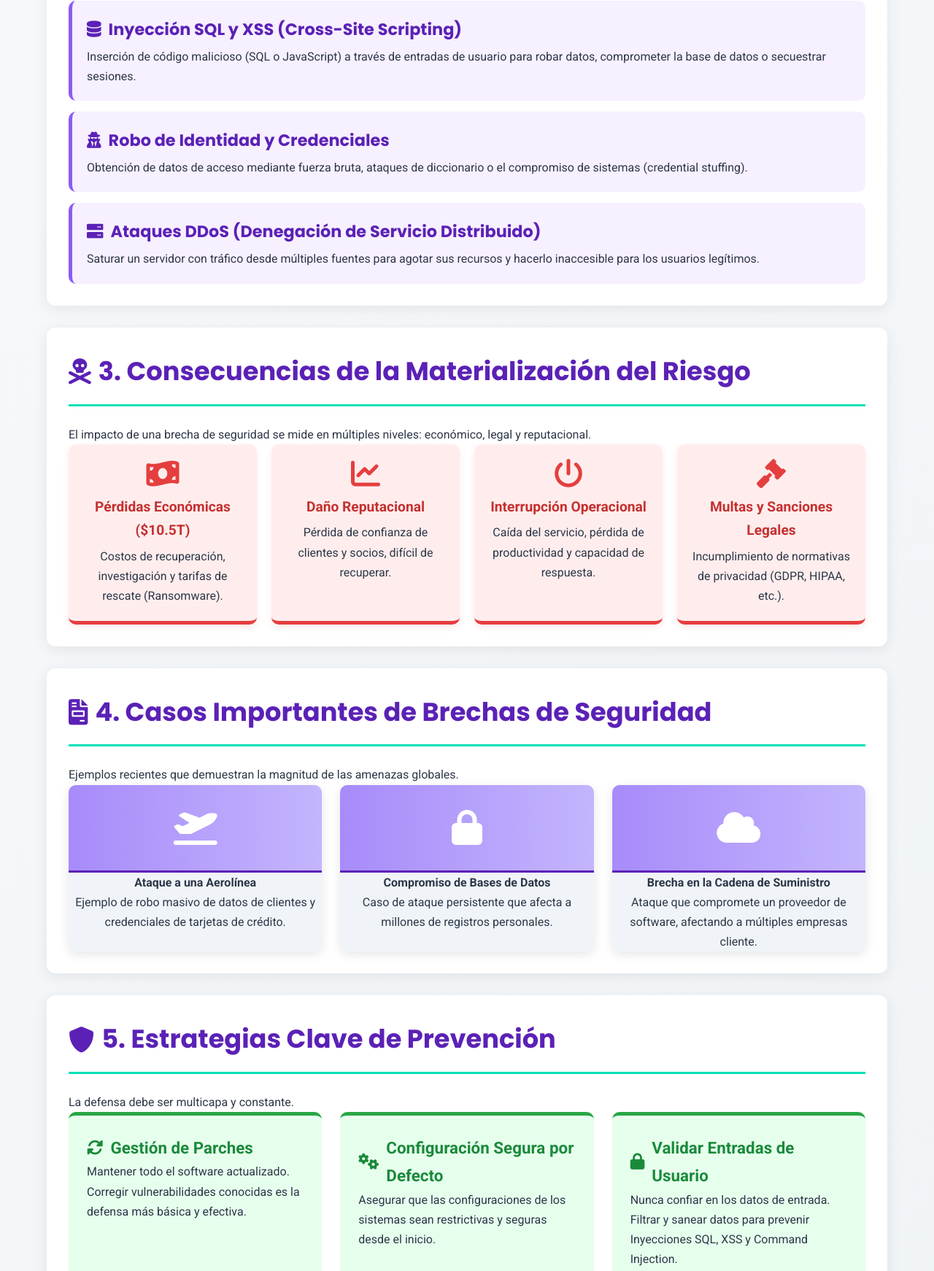
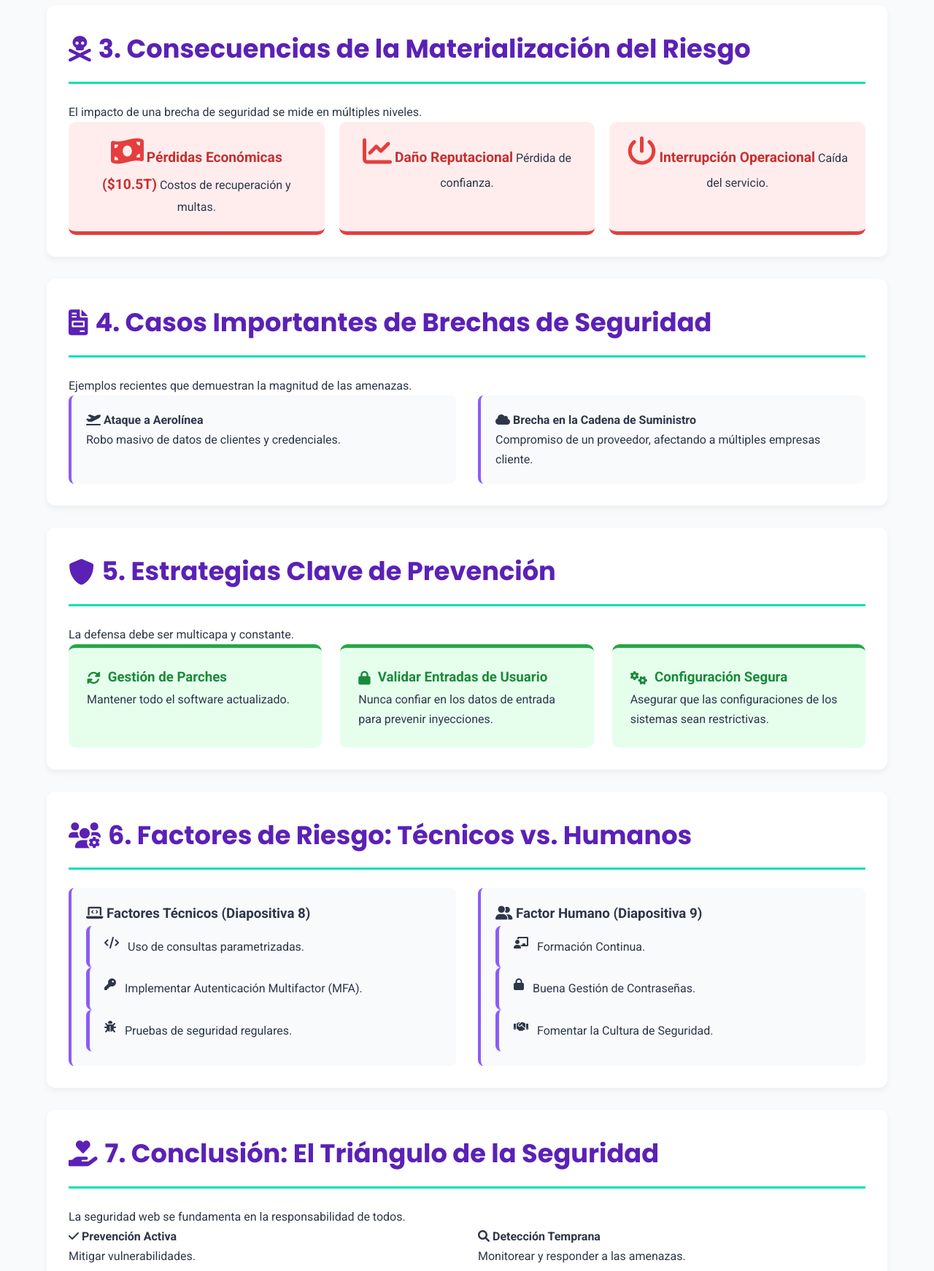
Before and after one commit to JollyClass/Proyecto_Vercel, a plain HTML site: page index.html in a window 1280 px wide. Shown: the part 994-2736 px from the top of the page at 73% size. Drawn offline with Linux system fonts and the light colour scheme.

Commit message:
Update index.html

```diff
--- a/index.html
+++ b/index.html
@@ -10,19 +10,19 @@
     <link rel="stylesheet" href="https://cdnjs.cloudflare.com/ajax/libs/font-awesome/6.0.0-beta3/css/all.min.css">
 
     <style>
-        /* Variables CSS para colores */
+        /* Variables CSS */
         :root {
-            --primary-color: #5b21b6; /* Morado vibrante */
-            --secondary-color: #8b5cf6; /* Morado más claro */
-            --accent-color: #00e0b7;   /* Verde azulado brillante */
-            --text-color: #2d3748;     /* Gris oscuro */
-            --light-bg: #f8fafc;       /* Fondo muy claro */
+            --primary-color: #5b21b6;
+            --secondary-color: #8b5cf6;
+            --accent-color: #00e0b7;
+            --text-color: #2d3748;
+            --light-bg: #f8fafc;
             --card-bg: #ffffff;
-            --shadow: 0 4px 20px rgba(0, 0, 0, 0.08);
+            --shadow: 0 4px 10px rgba(0, 0, 0, 0.05);
             --transition-speed: 0.3s ease;
         }
 
-        /* RESET BÁSICO Y TIPOGRAFÍA */
+        /* RESET BÁSICO */
         * {
             margin: 0;
             padding: 0;
@@ -33,10 +33,8 @@
             font-family: 'Roboto', sans-serif;
             line-height: 1.7;
             color: var(--text-color);
-            background: linear-gradient(135deg, var(--light-bg) 0%, #eef2f5 100%);
+            background: var(--light-bg); /* Fondo simple para asegurar visibilidad */
             min-height: 100vh;
-            display: flex;
-            flex-direction: column;
         }
 
         .container {
@@ -46,40 +44,38 @@
             padding: 20px 0;
         }
 
-        /* ENCABEZADO (HEADER) */
+        /* ENCABEZADO */
         header {
             background-color: var(--primary-color);
             color: white;
             padding: 60px 0;
             text-align: center;
-            box-shadow: 0 0 30px rgba(91, 33, 182, 0.7);
-            position: relative;
-            overflow: hidden;
+            box-shadow: 0 4px 6px rgba(0, 0, 0, 0.1);
         }
 
         header h1 {
             font-family: 'Poppins', sans-serif;
             font-size: 3em;
             margin-bottom: 10px;
-            font-weight: 700;
-            text-shadow: 0 0 10px var(--accent-color);
         }
 
-        /* SECCIONES PRINCIPALES (CARDS) */
+        main {
+            padding-top: 30px;
+        }
+
+        /* SECCIONES (CARDS) */
         .card {
             background-color: var(--card-bg);
             padding: 30px;
             margin-bottom: 30px;
             border-radius: 12px;
             box-shadow: var(--shadow);
-            transition: transform var(--transition-speed), box-shadow var(--transition-speed);
-            opacity: 1; /* Aseguramos que se vea */
-            transform: translateY(0); /* Desactivamos la animación que podría causar problemas */
+            transition: transform var(--transition-speed);
         }
 
         .card:hover {
-            transform: translateY(-5px);
-            box-shadow: 0 8px 30px rgba(0, 0, 0, 0.15);
+            transform: translateY(-3px);
+            box-shadow: 0 6px 15px rgba(0, 0, 0, 0.1);
         }
 
         h2 {
@@ -94,22 +90,12 @@
             gap: 10px;
         }
 
-        /* Estilo de Contenido Específico */
+        /* Contenido y columnas */
         .content-columns { display: flex; gap: 30px; flex-wrap: wrap; }
         .column { flex: 1; min-width: 300px; padding: 20px; background-color: var(--light-bg); border-radius: 8px; border-left: 4px solid var(--secondary-color); }
-        .example { font-style: italic; color: #e30000; border-left: 4px solid #dc3545; padding-left: 10px; background-color: #ffebeb; border-radius: 4px; padding-top: 5px; padding-bottom: 5px; }
+        .example { font-style: italic; color: #e30000; border-left: 4px solid #dc3545; padding-left: 10px; background-color: #ffebeb; }
 
-        /* SECCIÓN AMENAZAS COMUNES (DIAPOSITIVA 4) */
-        .threat-list { display: flex; flex-direction: column; gap: 15px; }
-        .threat-item {
-            background-color: #f7f0ff;
-            padding: 20px;
-            border-radius: 10px;
-            border-left: 5px solid var(--secondary-color);
-        }
-        .threat-item h4 { font-family: 'Poppins', sans-serif; font-size: 1.4em; color: var(--primary-color); margin-bottom: 5px; display: flex; align-items: center; gap: 10px; }
-
-        /* SECCIÓN CONSECUENCIAS (DIAPOSITIVA 5) */
+        /* Estilo de Consecuencias (Diapositiva 5) */
         .consequences-grid {
             display: grid;
             grid-template-columns: repeat(auto-fit, minmax(200px, 1fr));
@@ -121,37 +107,13 @@
             padding: 20px;
             border-radius: 10px;
             border-bottom: 5px solid #e53e3e;
-            box-shadow: 0 4px 10px rgba(229, 62, 62, 0.1);
+            transition: transform var(--transition-speed);
         }
+        .consequence-box:hover { transform: scale(1.03); }
         .consequence-box i { font-size: 2.5em; color: #e53e3e; margin-bottom: 10px; }
-        .consequence-box strong { display: block; font-size: 1.2em; color: #c53030; margin-bottom: 5px; }
+        .consequence-box strong { font-size: 1.2em; color: #c53030; }
 
-        /* SECCIÓN CASOS DE ESTUDIO (DIAPOSITIVA 6) */
-        .case-studies-grid {
-            display: grid;
-            grid-template-columns: repeat(auto-fit, minmax(300px, 1fr));
-            gap: 25px;
-        }
-        .case-study-item {
-            background-color: #f0f4f8;
-            border-radius: 10px;
-            overflow: hidden;
-            box-shadow: 0 4px 15px rgba(0, 0, 0, 0.1);
-            text-align: center;
-        }
-        .case-study-item .image-placeholder {
-            width: 100%;
-            height: 120px;
-            background: linear-gradient(to right, #a78bfa, #c4b5fd);
-            display: flex;
-            justify-content: center;
-            align-items: center;
-            color: white;
-            font-size: 3em;
-            border-bottom: 3px solid var(--primary-color);
-        }
-
-        /* SECCIÓN PREVENCIÓN (DIAPOSITIVA 7) */
+        /* Estilo de Prevención (Diapositiva 7) */
         .prevention-grid {
             display: grid;
             grid-template-columns: repeat(auto-fit, minmax(300px, 1fr));
@@ -163,9 +125,9 @@
             border-radius: 10px;
             border-top: 5px solid #28a745;
         }
-        .prevention-item h3 { color: #1a8a3a; font-weight: 700; font-size: 1.4em; margin-top: 0; display: flex; align-items: center; gap: 10px; }
+        .prevention-item h3 { color: #1a8a3a; display: flex; align-items: center; gap: 10px; }
 
-        /* SECCIÓN FACTORES (DIAPOSITIVAS 8 Y 9) */
+        /* Estilo de Factores (Diapositivas 8 y 9) */
         .factor-section li {
             background-color: var(--light-bg);
             padding: 15px 20px;
@@ -176,31 +138,14 @@
             gap: 12px;
         }
 
-        /* SECCIÓN CONCLUSIÓN (DIAPOSITIVA 10) */
+        /* Estilo de Conclusión (Diapositiva 10) */
         .conclusion-grid {
             display: grid;
             grid-template-columns: repeat(2, 1fr);
             gap: 30px;
         }
-        .conclusion-principle {
-            background-color: #fff;
-            padding: 25px;
-            border-radius: 10px;
-            border: 1px solid #ddd;
-        }
-        .conclusion-principle h4 {
-            font-family: 'Poppins', sans-serif;
-            font-size: 1.5em;
-            color: var(--accent-color);
-            margin-bottom: 5px;
-            border-bottom: 2px dashed var(--accent-color);
-            padding-bottom: 5px;
-            display: flex;
-            align-items: center;
-            gap: 10px;
-        }
 
-        /* PIE DE PÁGINA (FOOTER) */
+        /* PIE DE PÁGINA */
         footer {
             background-color: var(--primary-color);
             color: white;
@@ -209,17 +154,15 @@
             margin-top: 40px;
         }
 
-        /* MEDIA QUERY para Responsividad */
+        /* MEDIA QUERY */
         @media (max-width: 768px) {
-            .content-columns, .consequences-grid, .case-studies-grid, .prevention-grid, .conclusion-grid {
+            .content-columns, .consequences-grid, .prevention-grid, .conclusion-grid {
                 grid-template-columns: 1fr;
-                flex-direction: column;
             }
         }
     </style>
     </head>
 <body>
-
     <header>
         <div class="container">
             <h1><i class="fas fa-shield-alt"></i> Ciberseguridad Web: Amenazas y Defensa</h1>
@@ -233,13 +176,13 @@
             <div class="content-columns">
                 <div class="column">
                     <h3>Vulnerabilidad (Debilidad) <i class="fas fa-bug"></i></h3>
-                    <p>Un **defecto** en un sistema, aplicación o protocolo que un atacante puede explotar. Es la puerta abierta en el muro de seguridad.</p>
-                    <p class="example">**Ejemplo:** Un código que no revisa el tipo de dato que introduce un usuario en un formulario.</p>
+                    <p>Un **defecto** en un sistema, aplicación o protocolo que un atacante puede explotar.</p>
+                    <p class="example">**Ejemplo:** Un código que no revisa el tipo de dato que introduce un usuario.</p>
                 </div>
                 <div class="column">
                     <h3>Amenaza / Ataque (Acción) <i class="fas fa-bomb"></i></h3>
                     <p>Un **riesgo** potencial de daño. El ataque es la acción de un actor malicioso para explotar esa vulnerabilidad.</p>
-                    <p class="example">**Ejemplo:** Un atacante realiza una Inyección SQL, aprovechando el fallo del código.</p>
+                    <p class="example">**Ejemplo:** Un atacante realiza una Inyección SQL.</p>
                 </div>
             </div>
         </section>
@@ -250,74 +193,48 @@
             <div class="threat-list">
                 <div class="threat-item">
                     <h4><i class="fas fa-fish"></i> Phishing e Ingeniería Social</h4>
-                    <p>Técnicas para manipular a las personas y obtener información sensible (credenciales, datos bancarios) suplantando una identidad de confianza.</p>
+                    <p>Técnicas para manipular a las personas y obtener información sensible suplantando una identidad de confianza.</p>
                 </div>
                 <div class="threat-item">
-                    <h4><i class="fas fa-database"></i> Inyección SQL y XSS (Cross-Site Scripting)</h4>
-                    <p>Inserción de código malicioso (SQL o JavaScript) a través de entradas de usuario para robar datos, comprometer la base de datos o secuestrar sesiones.</p>
-                </div>
-                <div class="threat-item">
-                    <h4><i class="fas fa-user-secret"></i> Robo de Identidad y Credenciales</h4>
-                    <p>Obtención de datos de acceso mediante fuerza bruta, ataques de diccionario o el compromiso de sistemas (credential stuffing).</p>
-                </div>
-                <div class="threat-item">
-                    <h4><i class="fas fa-server"></i> Ataques DDoS (Denegación de Servicio Distribuido)</h4>
-                    <p>Saturar un servidor con tráfico desde múltiples fuentes para agotar sus recursos y hacerlo inaccesible para los usuarios legítimos.</p>
+                    <h4><i class="fas fa-database"></i> Inyección SQL y XSS</h4>
+                    <p>Inserción de código malicioso para robar datos, comprometer la base de datos o secuestrar sesiones.</p>
                 </div>
             </div>
         </section>
 
         <section id="consecuencias" class="card">
             <h2><i class="fas fa-skull-crossbones"></i> 3. Consecuencias de la Materialización del Riesgo</h2>
-            <p class="subtitle">El impacto de una brecha de seguridad se mide en múltiples niveles: económico, legal y reputacional.</p>
+            <p class="subtitle">El impacto de una brecha de seguridad se mide en múltiples niveles.</p>
             <div class="consequences-grid">
                 <div class="consequence-box">
                     <i class="fas fa-money-bill-wave"></i>
                     <strong>Pérdidas Económicas ($10.5T)</strong>
-                    <span>Costos de recuperación, investigación y tarifas de rescate (Ransomware).</span>
+                    <span>Costos de recuperación y multas.</span>
                 </div>
                 <div class="consequence-box">
                     <i class="fas fa-chart-line"></i>
                     <strong>Daño Reputacional</strong>
-                    <span>Pérdida de confianza de clientes y socios, difícil de recuperar.</span>
+                    <span>Pérdida de confianza.</span>
                 </div>
                 <div class="consequence-box">
                     <i class="fas fa-power-off"></i>
                     <strong>Interrupción Operacional</strong>
-                    <span>Caída del servicio, pérdida de productividad y capacidad de respuesta.</span>
-                </div>
-                <div class="consequence-box">
-                    <i class="fas fa-gavel"></i>
-                    <strong>Multas y Sanciones Legales</strong>
-                    <span>Incumplimiento de normativas de privacidad (GDPR, HIPAA, etc.).</span>
+                    <span>Caída del servicio.</span>
                 </div>
             </div>
         </section>
 
         <section id="casos-ejemplos" class="card">
             <h2><i class="fas fa-file-invoice"></i> 4. Casos Importantes de Brechas de Seguridad</h2>
-            <p class="subtitle">Ejemplos recientes que demuestran la magnitud de las amenazas globales.</p>
-            <div class="case-studies-grid">
-                <div class="case-study-item">
-                    <div class="image-placeholder"><i class="fas fa-plane-departure"></i></div>
-                    <div class="content">
-                        <h4>Ataque a una Aerolínea</h4>
-                        <p>Ejemplo de robo masivo de datos de clientes y credenciales de tarjetas de crédito.</p>
-                    </div>
+            <p class="subtitle">Ejemplos recientes que demuestran la magnitud de las amenazas.</p>
+            <div class="content-columns">
+                <div class="column">
+                    <h4><i class="fas fa-plane-departure"></i> Ataque a Aerolínea</h4>
+                    <p>Robo masivo de datos de clientes y credenciales.</p>
                 </div>
-                <div class="case-study-item">
-                    <div class="image-placeholder"><i class="fas fa-lock"></i></div>
-                    <div class="content">
-                        <h4>Compromiso de Bases de Datos</h4>
-                        <p>Caso de ataque persistente que afecta a millones de registros personales.</p>
-                    </div>
-                </div>
-                <div class="case-study-item">
-                    <div class="image-placeholder"><i class="fas fa-cloud"></i></div>
-                    <div class="content">
-                        <h4>Brecha en la Cadena de Suministro</h4>
-                        <p>Ataque que compromete un proveedor de software, afectando a múltiples empresas cliente.</p>
-                    </div>
+                <div class="column">
+                    <h4><i class="fas fa-cloud"></i> Brecha en la Cadena de Suministro</h4>
+                    <p>Compromiso de un proveedor, afectando a múltiples empresas cliente.</p>
                 </div>
             </div>
         </section>
@@ -328,15 +245,15 @@
             <div class="prevention-grid">
                 <div class="prevention-item">
                     <h3><i class="fas fa-sync-alt"></i> Gestión de Parches</h3>
-                    <p>Mantener todo el software actualizado. Corregir vulnerabilidades conocidas es la defensa más básica y efectiva.</p>
-                </div>
-                <div class="prevention-item">
-                    <h3><i class="fas fa-cogs"></i> Configuración Segura por Defecto</h3>
-                    <p>Asegurar que las configuraciones de los sistemas sean restrictivas y seguras desde el inicio.</p>
+                    <p>Mantener todo el software actualizado.</p>
                 </div>
                 <div class="prevention-item">
                     <h3><i class="fas fa-lock"></i> Validar Entradas de Usuario</h3>
-                    <p>Nunca confiar en los datos de entrada. Filtrar y sanear datos para prevenir Inyecciones SQL, XSS y Command Injection.</p>
+                    <p>Nunca confiar en los datos de entrada para prevenir inyecciones.</p>
+                </div>
+                <div class="prevention-item">
+                    <h3><i class="fas fa-cogs"></i> Configuración Segura</h3>
+                    <p>Asegurar que las configuraciones de los sistemas sean restrictivas.</p>
                 </div>
             </div>
         </section>
@@ -348,20 +265,17 @@
                 <div class="column">
                     <h3><i class="fas fa-laptop-code"></i> Factores Técnicos (Diapositiva 8)</h3>
                     <ul>
-                        <li><i class="fas fa-code"></i> Uso de ORMs y consultas parametrizadas para evitar la Inyección SQL.</li>
-                        <li><i class="fas fa-user-shield"></i> Implementación de políticas de Content Security Policy (CSP).</li>
-                        <li><i class="fas fa-network-wired"></i> Utilizar Firewalls de Aplicaciones Web (WAF) para filtrar tráfico malicioso.</li>
-                        <li><i class="fas fa-bug"></i> Realizar pruebas de penetración y análisis de código estático.</li>
-                        <li><i class="fas fa-key"></i> Implementar Autenticación Multifactor (MFA) en todos los accesos críticos.</li>
+                        <li><i class="fas fa-code"></i> Uso de consultas parametrizadas.</li>
+                        <li><i class="fas fa-key"></i> Implementar Autenticación Multifactor (MFA).</li>
+                        <li><i class="fas fa-bug"></i> Pruebas de seguridad regulares.</li>
                     </ul>
                 </div>
                 <div class="column">
-                    <h3><i class="fas fa-user-friends"></i> Factor Humano y Concienciación (Diapositiva 9)</h3>
+                    <h3><i class="fas fa-user-friends"></i> Factor Humano (Diapositiva 9)</h3>
                     <ul>
-                        <li><i class="fas fa-chalkboard-teacher"></i> **Formación Continua:** Educar sobre nuevos métodos de phishing y malware.</li>
-                        <li><i class="fas fa-lock"></i> **Gestión de Contraseñas:** Promover el uso de contraseñas complejas y únicas con gestores.</li>
-                        <li><i class="fas fa-exclamation-triangle"></i> **Simulacros de Phishing:** Evaluar la respuesta de los usuarios ante ataques de ingeniería social.</li>
-                        <li><i class="fas fa-handshake"></i> **Cultura de Seguridad:** Fomentar una cultura donde la seguridad es responsabilidad de todos.</li>
+                        <li><i class="fas fa-chalkboard-teacher"></i> Formación Continua.</li>
+                        <li><i class="fas fa-lock"></i> Buena Gestión de Contraseñas.</li>
+                        <li><i class="fas fa-handshake"></i> Fomentar la Cultura de Seguridad.</li>
                     </ul>
                 </div>
             </div>
@@ -369,23 +283,23 @@
 
         <section id="conclusion" class="card">
             <h2><i class="fas fa-hand-holding-heart"></i> 7. Conclusión: El Triángulo de la Seguridad</h2>
-            <p class="subtitle">La seguridad web se fundamenta en un equilibrio constante de tres principios.</p>
+            <p class="subtitle">La seguridad web se fundamenta en la responsabilidad de todos.</p>
             <div class="conclusion-grid">
                 <div class="conclusion-principle">
                     <h4><i class="fas fa-check"></i> Prevención Activa</h4>
-                    <p>Identificar y mitigar vulnerabilidades antes de que puedan ser explotadas.</p>
+                    <p>Mitigar vulnerabilidades.</p>
                 </div>
                 <div class="conclusion-principle">
                     <h4><i class="fas fa-search"></i> Detección Temprana</h4>
-                    <p>Monitorear y responder a las amenazas en tiempo real para limitar el daño.</p>
+                    <p>Monitorear y responder a las amenazas.</p>
                 </div>
                 <div class="conclusion-principle">
-                    <h4><i class="fas fa-redo"></i> Recuperación Post-Incidente</h4>
-                    <p>Tener planes de respaldo y recuperación para restaurar la normalidad rápidamente.</p>
+                    <h4><i class="fas fa-redo"></i> Recuperación</h4>
+                    <p>Planes de respaldo y restauración.</p>
                 </div>
                 <div class="conclusion-principle">
-                    <h4><i class="fas fa-infinity"></i> Responsabilidad de Todos</h4>
-                    <p>La ciberseguridad no es solo un problema técnico; requiere el compromiso de cada individuo.</p>
+                    <h4><i class="fas fa-infinity"></i> Responsabilidad</h4>
+                    <p>Compromiso individual.</p>
                 </div>
             </div>
         </section>
```
